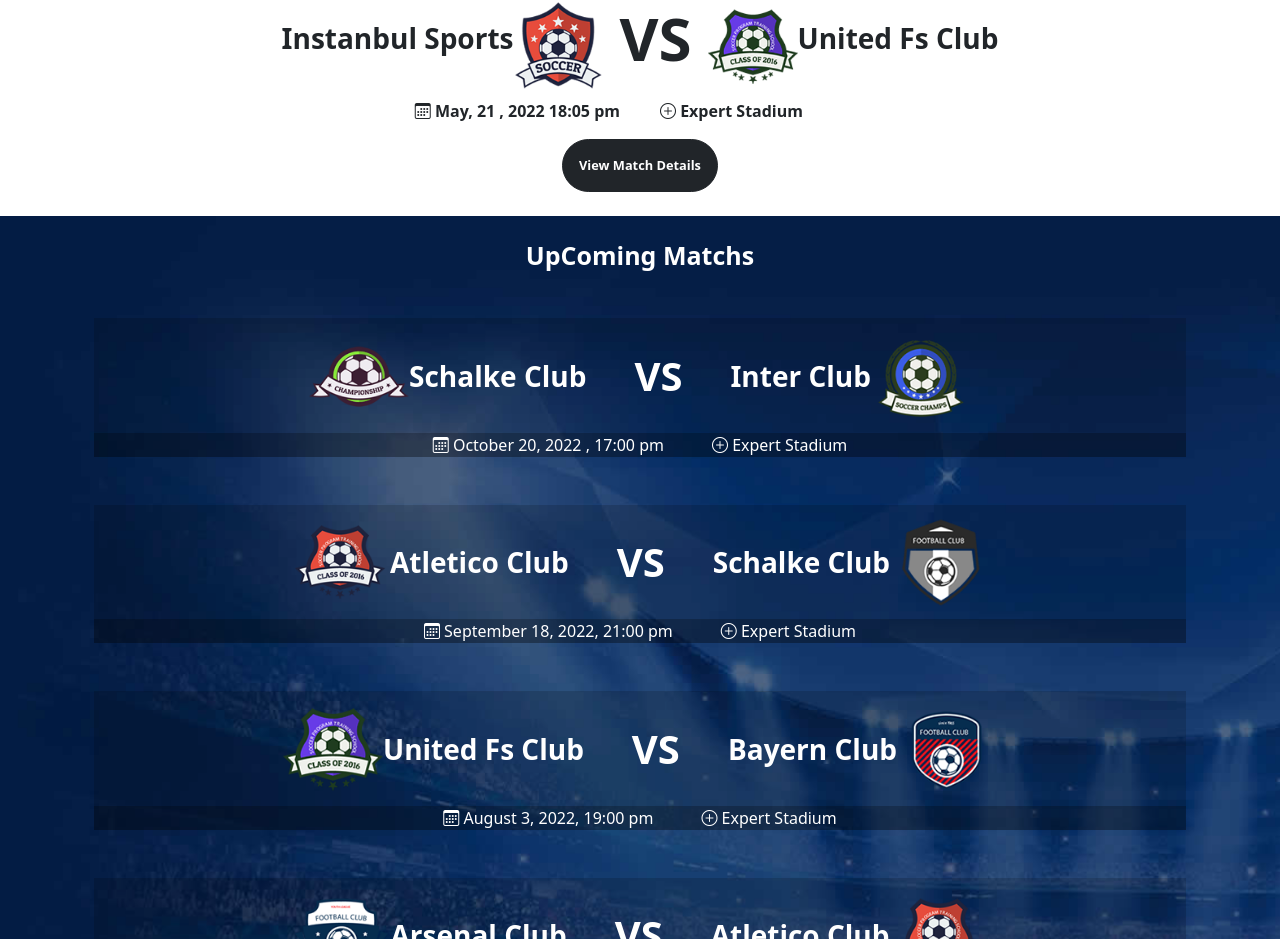
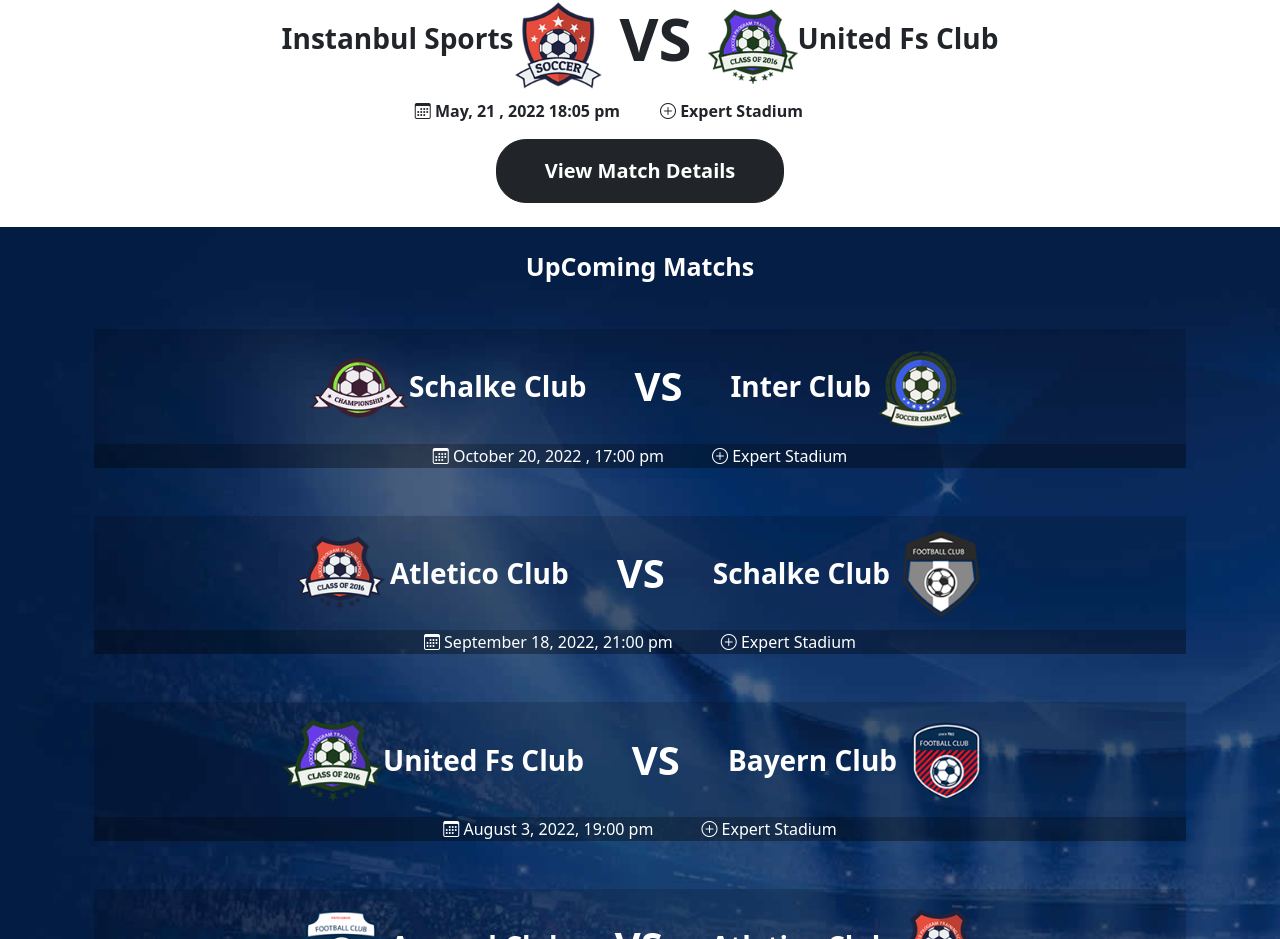
Before and after one commit to AngeloCrisci/proj-html-vuejs, a Vue app: page / in a window 1280 px wide. Shown: the part 775-1714 px from the top of the page. Built offline with nearby package versions, Linux system fonts and the light colour scheme.

Commit message:
fixed button in MainEvent

```diff
--- a/src/components/MainEvent.vue
+++ b/src/components/MainEvent.vue
@@ -38,7 +38,7 @@ export default {
                 </div>
             </div>
             <div class="d-flex justify-content-center align-content-center mb-4">
-                <button type="button" class="my-btn btn btn-dark text-center p-3 py-3">View Match Details</button>
+                <button type="button" class="my-btn btn btn-dark text-center px-5 py-3 fs-5">View Match Details</button>
             </div>
         </div>
     </section>
```
